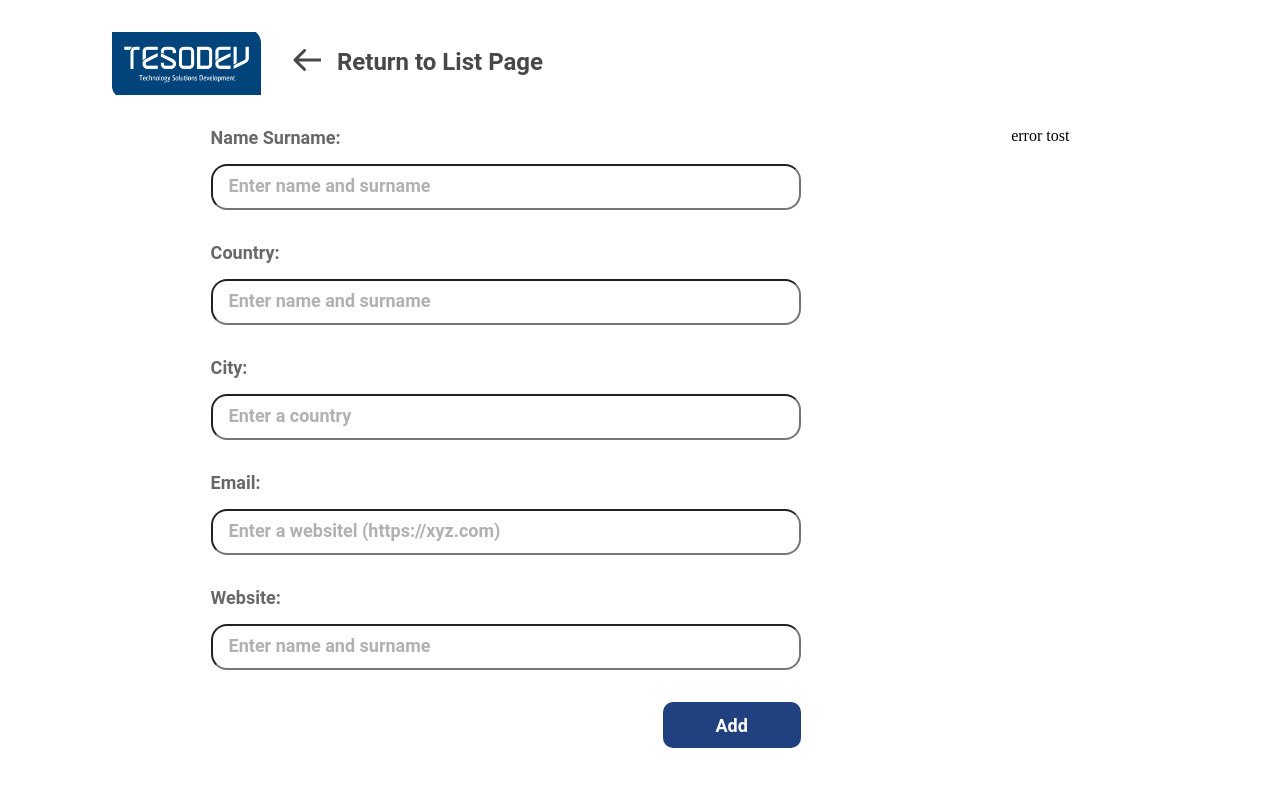
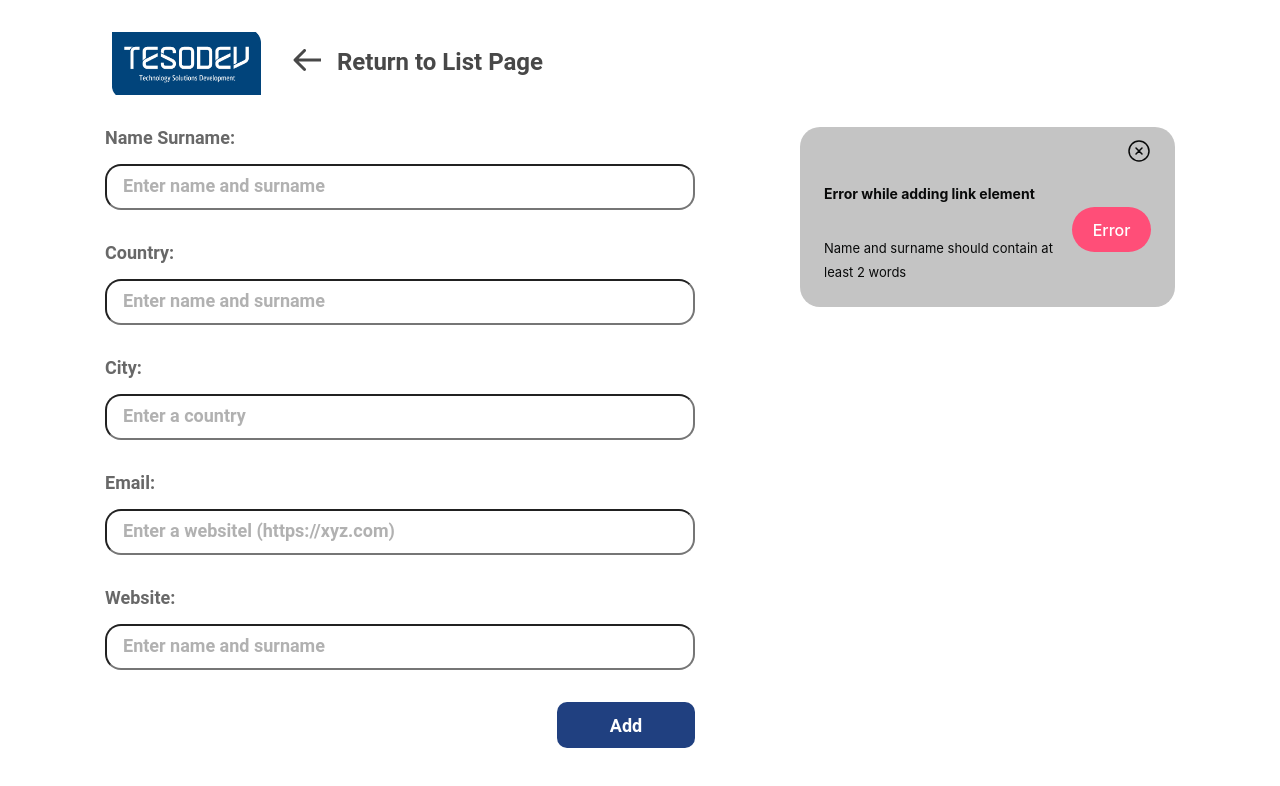
Before and after one commit to justsedaunal/tesodev-case, a Next.js app: page /add-link in a window 1280 px wide. Shown: the top 786 px of the page. Built offline with nearby package versions, Linux system fonts and the light colour scheme.

Commit message:
toast css is done

```diff
--- a/pages/add-link.js
+++ b/pages/add-link.js
@@ -34,7 +34,7 @@ const RecordForm = () => {
           </Link>
         </div>
       </div>
-      <div className="form-toast-container" >
+      <div className="form-toast-container">
         <form onSubmit="{handleSubmit}" className="form">
           <div>
             <label htmlFor="name">Name Surname:</label>
@@ -100,11 +100,39 @@ const RecordForm = () => {
             />
           </div>
 
-        <button type="submit" className="submit-button" >Add</button>
+          <button type="submit" className="submit-button">
+            Add
+          </button>
         </form>
-      <div>error tost</div>
+        <div className="toast-container">
+          <div className="close">
+            <svg
+              xmlns="http://www.w3.org/2000/svg"
+              width="24"
+              height="24"
+              viewBox="0 0 24 24"
+              fill="none"
+            >
+              <path
+                d="M15 9L9 15M9 9L15 15M22 12C22 17.5228 17.5228 22 12 22C6.47715 22 2 17.5228 2 12C2 6.47715 6.47715 2 12 2C17.5228 2 22 6.47715 22 12Z"
+                stroke="#090A0A"
+                stroke-width="1.5"
+                stroke-linecap="round"
+                stroke-linejoin="round"
+              />
+            </svg>
+          </div>
+          <div className="toast-texts">
+            <div>
+              <p>Error while adding link element</p>
+              <p>Name and surname should contain at least 2 words</p>
+            </div>{" "}
+            <span>Error</span>
           </div>
 
+          <div></div>
+        </div>
+      </div>
     </>
   );
 };
--- a/styles/globals.css
+++ b/styles/globals.css
@@ -580,7 +580,6 @@ body {
   display: flex;
   flex-direction: column;
   align-items: center;
-
 }
 
 .form div {
@@ -608,7 +607,7 @@ body {
   fill: #fff;
   border-radius: 16px;
   stroke: #484848;
-  margin-bottom:2rem;
+  margin-bottom: 2rem;
   padding: 1rem;
 }
 .form input:hover {
@@ -618,7 +617,7 @@ body {
 }
 
 .form input::placeholder {
-  color: rgba(100, 100, 100, 0.50);
+  color: rgba(100, 100, 100, 0.5);
   font-family: Roboto;
   font-size: 18px;
   font-style: normal;
@@ -627,7 +626,6 @@ line-height: normal;
 }
 
 .submit-button {
-
   width: 138px;
   height: 46px;
   background-color: #204080;
@@ -640,10 +638,80 @@ line-height: normal;
   border: none;
   border-radius: 10px;
   align-self: flex-end;
-
 }
 
 .submit-button:hover {
-  background-color: #4F75C2;
+  background-color: #4f75c2;
   cursor: pointer;
 }
+
+.toast-container {
+  display: flex;
+  flex-direction: column;
+  width: 375px;
+  height: 180px;
+  padding: 35px 24px 34px 24px;
+  justify-content: center;
+  align-items: center;
+  gap: 13px;
+  flex-shrink: 0;
+  background-color: rgb(196, 196, 196);
+  border-radius: 20px;
+}
+
+.toast-container div:first-child {
+  display: flex;
+  flex-direction: column;
+  gap: 1.5rem;
+}
+.toast-container div:last-child {
+  display: flex;
+  flex-direction: column;
+  gap: 1.5rem;
+}
+
+.toast-texts {
+  display: flex;
+}
+
+.close {
+  align-self: flex-end;
+}
+
+.toast-texts p:first-child {
+  color: var(--ink-darkest, #090a0a);
+  font-family: Inter;
+  font-size: 14px;
+  font-style: normal;
+  font-weight: 700;
+  line-height: 36px; /* 257.143% */
+}
+.toast-texts p:last-child {
+  color: var(--ink-darkest, #090a0a);
+  font-family: Inter;
+  font-size: 13px;
+  font-style: normal;
+  font-weight: 400;
+  line-height: 24px; /* 184.615% */
+}
+
+.toast-texts span {
+  border-radius: 48px;
+background: #FF4E78;
+display: flex;
+width: 100px;
+height: 45px;
+/* text-align: center; */
+justify-content: center;
+align-items: center;
+align-self: center;
+color: var(--sky-white, #FFF);
+text-align: center;
+
+/* Regular/None/Medium */
+font-family: Inter;
+font-size: 16px;
+font-style: normal;
+font-weight: 500;
+line-height: 16px; /* 100% */
+}
```
Lines whose indentation alone changed are shown as unchanged.
